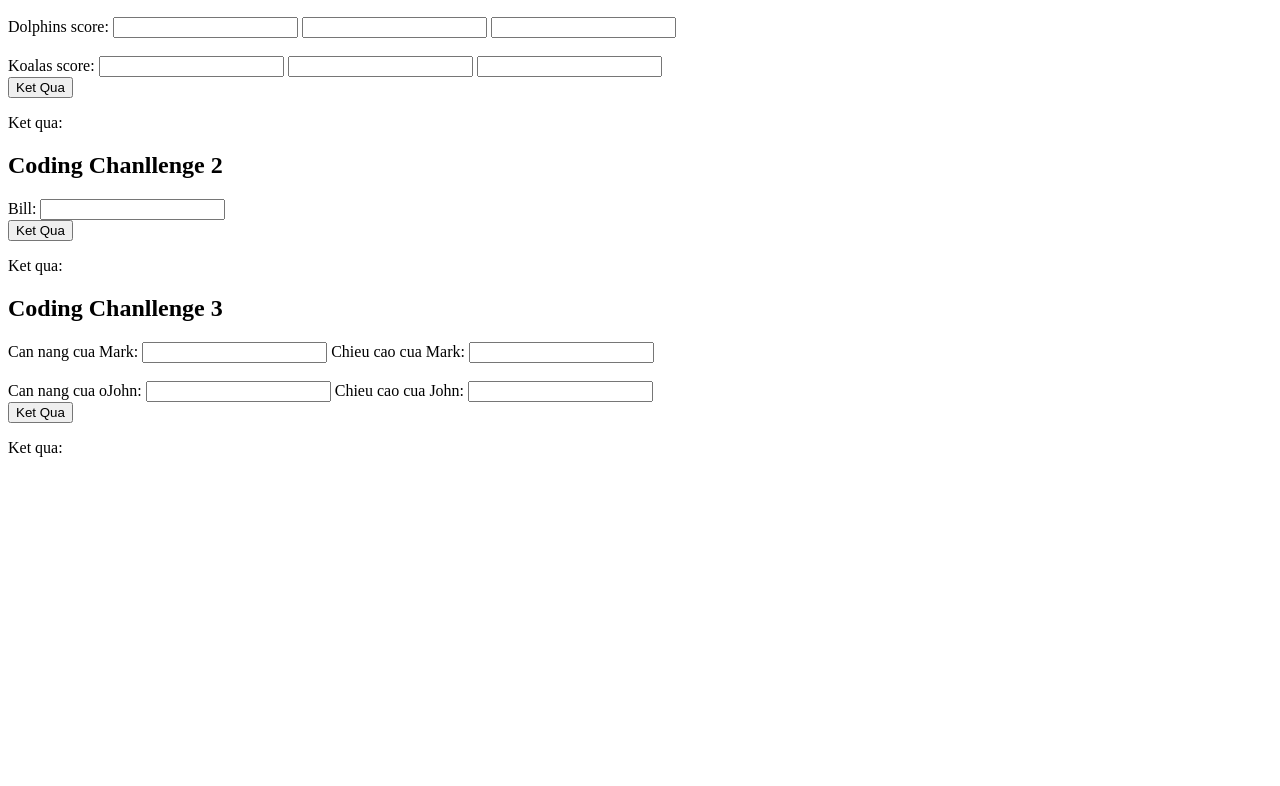
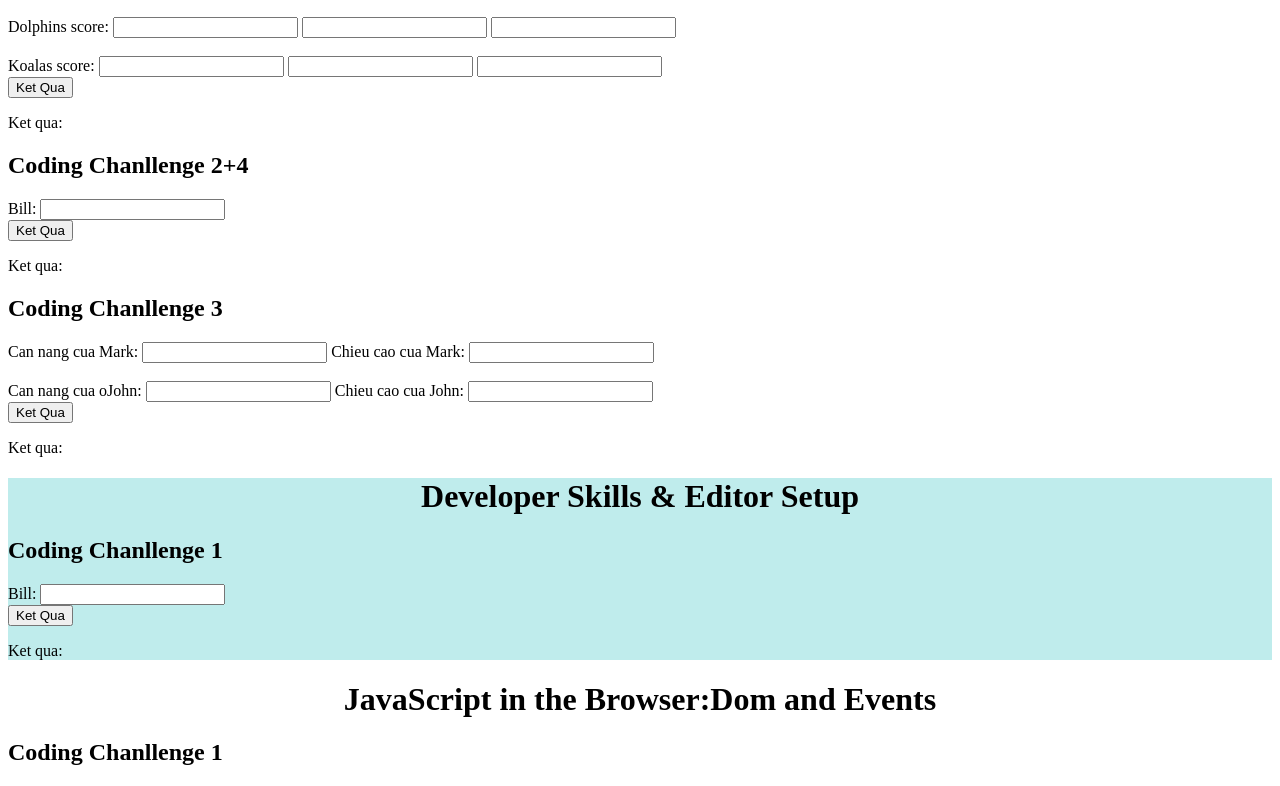
Before and after one commit to LuuLy1163/LTTBDD_Tuan1_JS, a plain HTML site: page index.html in a window 1280 px wide. Shown: the part 676-1462 px from the top of the page. Before the commit the page ends 1149 px from the top, so only its background shows below. Drawn offline with Linux system fonts and the light colour scheme.

Commit message:
Tuan1_JS_Developer_Skills&Editor_Setup

```diff
--- a/JavaScript_Fundamentals.js
+++ b/JavaScript_Fundamentals.js
@@ -116,7 +116,7 @@ window.onload = function() {
     }
     calcul_score2.addEventListener('click', check_winner);
 
-    // CODE CHANLLENGE 2
+    // CODE CHANLLENGE 2 + 4
     let bill_input2 = document.getElementById('tip2');
     var calcul_tip2 = document.getElementById('calcul_tip2');
     function sum_tip2() {
@@ -182,4 +182,21 @@ window.onload = function() {
     }
     ocalcul.addEventListener('click',oBMI);
 
+    //DEVELOPER SKILLD & EDITOR SETUP
+
+    //CODE CHANLENGE 1
+    let temp_input = document.getElementById('temp');
+    var calcul_temp = document.getElementById('calcul_temp');
+    function printForecast() {
+        let tempArr = (temp_input.value).split(',').map(item => item.trim());
+        let result = '';
+        for (i=0; i<tempArr.length; i++) {
+            result += "..."+tempArr[i]+"°C in day "+ (i+1);
+        }
+        result += "...";
+        result_temp.innerText = result;
+    }
+    calcul_temp.addEventListener('click', printForecast);
+
+    //CODE CHANLLENGE 2
 }
--- a/index.html
+++ b/index.html
@@ -7,14 +7,14 @@
     <title>Buoi1</title>
     <script src="JavaScript_Fundamentals.js"></script>
     <style>
-        #JavaScript_Fundamentals_part1 {
+        div.bg_color {
             background-color: rgb(191, 236, 236);
         }
     </style>
 </head>
 
 <body>
-    <div id = "JavaScript_Fundamentals_part1">
+    <div id = "JavaScript_Fundamentals_part1" class="bg_color">
         <h1 style = "text-align: center;">JavaScript_Fundamentals part 1</h1>
         <div>
             <h2>
@@ -90,7 +90,7 @@
         </div>
         <div>
             <h2>
-                Coding Chanllenge 2
+                Coding Chanllenge 2+4
             </h2>
             <form id="sum_tip2">
                 <label for="tip2">Bill: </label>
@@ -120,6 +120,28 @@
             <p id="oresult">Ket qua: </p>
         </div>
     </div>
+    <div id = "Developer_Skills_&_Editor_Setup" class="bg_color">
+        <h1 style = "text-align: center;">Developer Skills & Editor Setup</h1>
+        <div>
+            <h2>
+                Coding Chanllenge 1
+            </h2>
+            <form id="Forecast">
+                <label for="temp">Bill: </label>
+                <input type="text" id="temp" name="temp" required>
+                <br>
+                <button type="button" id="calcul_temp" >Ket Qua</button>
+            </form>
+            <p id="result_temp">Ket qua: </p>
+        </div>
+    </div>
+    <div id = "JavaScript_in_the_Browser:Dom_and_Events">
+        <h1 style = "text-align: center;">JavaScript in the Browser:Dom and Events</h1>
+        <div>
+            <h2> Coding Chanllenge 1</h2>
+        </div>
+    </div>
+  </script>
 </body>
 
 </html>
```
